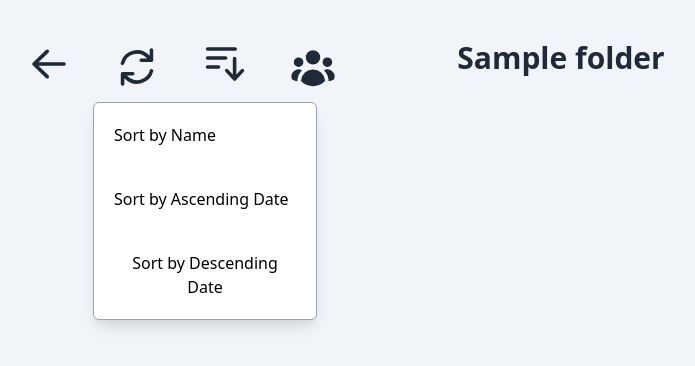
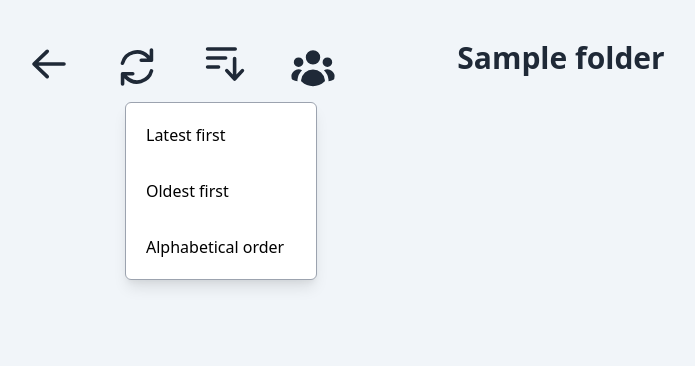
Before and after one commit to JmThrCreator/kh-notice-board, a Flask app: template app/templates/main/folder.html in a window 1280 px wide, after a click that opens the changed part. Shown: the top 366 px of the page, without its empty margins (79-774 px from the left). Run offline with Flask 2, Linux system fonts and the light colour scheme; the template is opened without the code that fills it: most values are stand-ins (such as "Sample title", 1, 10 or a date in 2020); grey boxes are pictures that could not be loaded.

Commit message:
UI and UX edit

```diff
--- a/app/main/routes.py
+++ b/app/main/routes.py
@@ -89,10 +89,6 @@ def attendance():
         if "back" in request.form:
             folder = request.form.get("back")
             return redirect(url_for("main.folder", folder=folder, sort="date_ascending"))
-        elif "clear_attendance" in request.form:
-            folder = request.form.get("clear_attendance")
-            db.session.query(AttendanceModel).filter_by(congregation=congregation).delete()
-            db.session.commit()
         elif "submit" in request.form and form.validate_on_submit():
 
             # get and prepare the data for the database
@@ -103,9 +99,11 @@ def attendance():
             today = date.today().strftime("%b %d")
             attendance_db = db.session.query(AttendanceModel).filter_by(congregation=congregation, day=today).first()
 
+            """
             # replace if it's already in the database
             if attendance_db:
                 db.session.delete(attendance_db)
+            """
 
             # submit entry to database
             db.session.add(new_attendance)
--- a/app/static/js/loading.js
+++ b/app/static/js/loading.js
@@ -1,22 +1,6 @@
 // loading spinner
 
 var clicked = false;
-
-function disableButton(id) {
-    var spinner = document.getElementById("reset")
-    spinner.style.animation = "loading 1s linear infinite"
-
-    var elements = document.getElementsByTagName("button");
-
-    for (var i = 0; i < elements.length; i++) {
-        if (elements[i].id === id) ;
-        else elements[i].disabled = true;
-    }
-
-    if (clicked === true) document.getElementById(id).disabled = true;
-
-    clicked = true;
-}
 
 function showLoad(id) {
     var spinner = document.getElementById("spinner")
@@ -28,4 +12,8 @@ function showLoad(id) {
         if (elements[i].id === id) ;
         else elements[i].disabled = true;
     }
+
+    if (clicked === true) document.getElementById(id).disabled = true;
+
+    clicked = true;
 }
--- a/app/templates/base.html
+++ b/app/templates/base.html
@@ -19,8 +19,9 @@
 		}
 	</style>
 
+	{% block style %}{% endblock %}
+
 	<body>
-
 		<div class="m-auto max-w-6xl px-10 relative">
 			<div class="right-0 mr-20 absolute">
 				<div id="spinner" class="fixed hidden">
--- a/app/templates/main/folder.html
+++ b/app/templates/main/folder.html
@@ -2,12 +2,39 @@
 
 {% block script %}
     <script src="/static/js/dropdown.js"></script>
+    <script src="/static/js/popup.js"></script>
 {% endblock %}
 
 {% block content %}
-<div id="content" class="m-auto max-w-6xl px-10 pb-10 relative">
-    <form action="/folder" method="post">
+<form action="/folder" method="post">
+    <div style="display:none; z-index:200" class="fixed w-screen h-screen z-10 flex justify-center items-center" id="popup">
+        <div style="width:30rem" class="bg-white rounded-xl p-10 border border-gray-400 flex flex-col mb-64 shadow-xl" >
+            <h3 class="text-center">Are you sure you want reload all congregation files? (this may take a while)</h3>
+            <div class="flex gap-10 justify-center items-center mt-5">
+                <button
+                    type="submit"
+                    name="reset"
+                    id="reset"
+                    value="{{folder}}"
+                    style="background-color:#ecfeff; color:#38bdf8; border-color:#bae6fd;"
+                    class="focus:outline-none border font-bold px-4 py-2 rounded-md"
+                    onclick="showLoad(id);"
+                >
+                    Yes
+                </button>
 
+                <button
+                    type="button"
+                    class="text-red-400 focus:outline-none border border-red-200 bg-red-100 font-bold px-4 py-2 rounded-md"
+                    onclick="clearPopup()"
+                >
+                    No
+                </button>
+            </div>
+        </div>
+    </div>
+
+    <div id="content" class="m-auto max-w-6xl px-10 pb-10 relative">
         <div class="mt-0 mr-auto absolute flex gap-10">
             <a onclick="showLoad(id)" href="/" name="back" class="focus:outline-none">
                 <svg xmlns="http://www.w3.org/2000/svg" viewBox="0 0 20 20" fill="currentColor" class="w-12 h-12 text-gray-800 cursor-pointer hover:text-black">
@@ -15,7 +42,7 @@
                 </svg>
             </a>
 
-            <button type="submit" id="reset" name="reset" value="{{folder}}" onclick="disableButton(this.id)" class="focus:outline-none">
+            <button type="button" id="reset" name="reset" onclick="showPopup();" class="focus:outline-none">
                 <svg xmlns="http://www.w3.org/2000/svg" viewBox="0 0 20 20" class="w-12 h-12 text-gray-800 cursor-pointer hover:text-black" fill="currentColor">
                     <path fill-rule="evenodd" d="M15.312 11.424a5.5 5.5 0 01-9.201 2.466l-.312-.311h2.433a.75.75 0 000-1.5H3.989a.75.75 0 00-.75.75v4.242a.75.75 0 001.5 0v-2.43l.31.31a7 7 0 0011.712-3.138.75.75 0 00-1.449-.39zm1.23-3.723a.75.75 0 00.219-.53V2.929a.75.75 0 00-1.5 0V5.36l-.31-.31A7 7 0 003.239 8.188a.75.75 0 101.448.389A5.5 5.5 0 0113.89 6.11l.311.31h-2.432a.75.75 0 000 1.5h4.243a.75.75 0 00.53-.219z" clip-rule="evenodd" />
                 </svg>
@@ -28,15 +55,15 @@
                     </svg>
                 </button>
 
-                <div id="dropdown" style=" transition: all .1s ease-in-out; opacity:0; scale:100%; z-index:1000;" class= "block absolute right-5 mt-2 z-10 gap-5 w-56 origin-top-left rounded-md bg-white border shadow-lg border-gray-400 focus:outline-none">
-                    <button class="pointer-events-none focus:outline-none text-md p-5 text-slate-800 sort_button" id="sort_button" onclick="showLoad(id)" type="submit" name="name_button" value="{{folder}}" title="sort by name">
-                        Sort by Name
+                <div id="dropdown" style="transition: all .1s ease-in-out; opacity:0; scale:100%; z-index:1000;" class= "flex flex-col absolute right-5 mt-2 z-10 gap-8 px-5 py-5 w-48 origin-top-left rounded-md bg-white border shadow-lg border-gray-400 focus:outline-none">
+                    <button class="pointer-events-none focus:outline-none text-md text-left text-slate-800 sort_button" id="sort_button" onclick="showLoad(id)" type="submit" name="ascending_date_button" value="{{folder}}">
+                        Latest first
                     </button>
-                    <button class="pointer-events-none focus:outline-none text-md p-5 text-slate-800 sort_button" id="sort_button" onclick="showLoad(id)" type="submit" name="ascending_date_button" value="{{folder}}" title="sort by ascending date">
-                        Sort by Ascending Date
+                    <button class="pointer-events-none focus:outline-none text-md text-left text-slate-800 sort_button" id="sort_button" onclick="showLoad(id)" type="submit" name="descending_date_button" value="{{folder}}">
+                        Oldest first
                     </button>
-                    <button class="pointer-events-none focus:outline-none text-md p-5 text-slate-800 sort_button" id="sort_button" onclick="showLoad(id)" type="submit" name="descending_date_button" value="{{folder}}" title="sort by descending date">
-                        Sort by Descending Date
+                    <button class="pointer-events-none focus:outline-none text-md text-left text-slate-800 sort_button" id="sort_button" onclick="showLoad(id)" type="submit" name="name_button" value="{{folder}}">
+                        Alphabetical order
                     </button>
                 </div>
             </div>
@@ -55,23 +82,22 @@
         <div class="grid grid-col mt-20 gap-10 grid-cols-3">
             {% for item in items %}
             <div class = "flex flex-col justify-center items-center gap-5 relative">
-                <div>
+
                     {% if item.multiple %}
-                        <button onclick="showLoad(id)" style="z-index:100" class="flex items-top justify-center cursor-pointer focus:outline-none" type="submit" name="item" value="{{folder}}/{{item.name}}">
-                            <img class="border-b-4 border border-gray-400 rounded-xl" src="/static/upload/{{folder}}/{{item.name}}" width="{{item.width}}">
-                        </button>
-                    {% else %}
-                        <button onclick="showLoad(id)" style="z-index:100" class="flex items-top justify-center cursor-pointer focus:outline-none" type="submit" name="item" value="{{folder}}/{{item.name}}">
-                            <img class="border border-gray-400 rounded-xl" src="/static/upload/{{folder}}/{{item.name}}" width="{{item.width}}">
-                        </button>
+                    <button onclick="showLoad(id)" style="z-index:0" class="absolute rounded-xl bg-white mb-6">
+                        <img class="invisible" src="/static/upload/{{folder}}/{{item.name}}" width="{{item.width}}">
+                    </button>
                     {% endif %}
-                </div>
+                    <button onclick="showLoad(id)" style="z-index:10" class="flex items-top justify-center cursor-pointer focus:outline-none" type="submit" name="item" value="{{folder}}/{{item.name}}">
+                        <img class="border border-gray-400 rounded-xl" src="/static/upload/{{folder}}/{{item.name}}" width="{{item.width}}">
+                    </button>
 
 
-                <h3 class="font-bold text-gray-800" style="z-index:100">{{item.text}}</h3>
+
+                <h3 class="font-bold text-gray-800" style="z-index:10">{{item.text}}</h3>
             </div>
             {% endfor %}
         </div>
-    </form>
-</div>
+    </div>
+</form>
 {% endblock %}
--- a/app/utils/load.py
+++ b/app/utils/load.py
@@ -138,6 +138,7 @@ def get_items(folder=None, item=None, page="folder", sort_by="name"):
     if page == "folder":
         for item in os.listdir(os.path.join(destination_folder, folder)):
             # skip item if it contains a page number that isn't 1
+            multiple = False
             try:
                 page_number = int(item.split("--page_number_")[1][0])
                 if page_number == 1:
@@ -171,9 +172,9 @@ def get_items(folder=None, item=None, page="folder", sort_by="name"):
     # sorts items by date, name, or order
     if sort_by == "date_ascending":
         items = sort_by_date(items, folder)
+        items.reverse()
     if sort_by == "date_descending":
         items = sort_by_date(items, folder)
-        items.reverse()
     elif sort_by == "order":
         items = sort_by_order(items)
 
```
Also changed, not shown: app/templates/main/attendance.html (+18 -33 lines), app/templates/main/index.html (+35 -5 lines), app.db, example_source/Folder 2/JPEG--page_number_1----page_number_1----page_number_1--.jpg (renamed from example_source/Folder 2/JPEG.jpg), 2 other files. Lines whose indentation alone changed are shown as unchanged.
